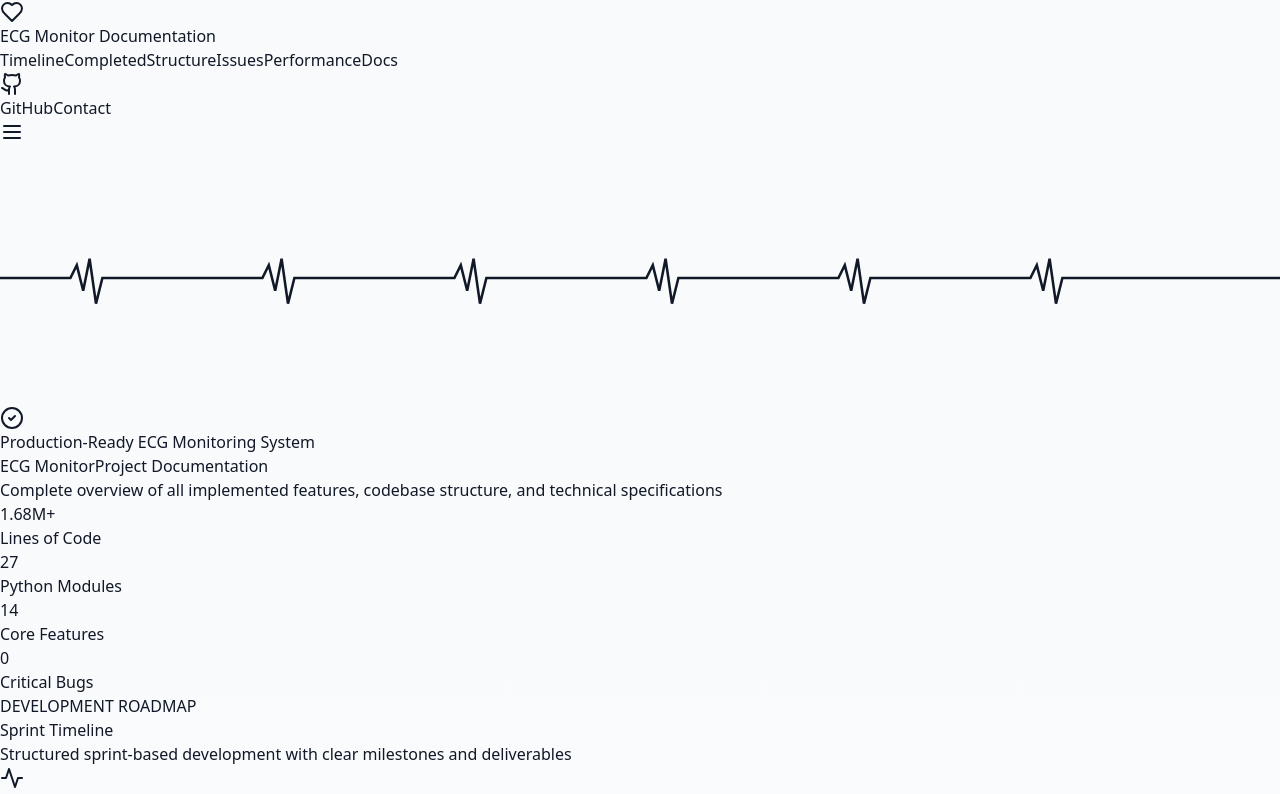
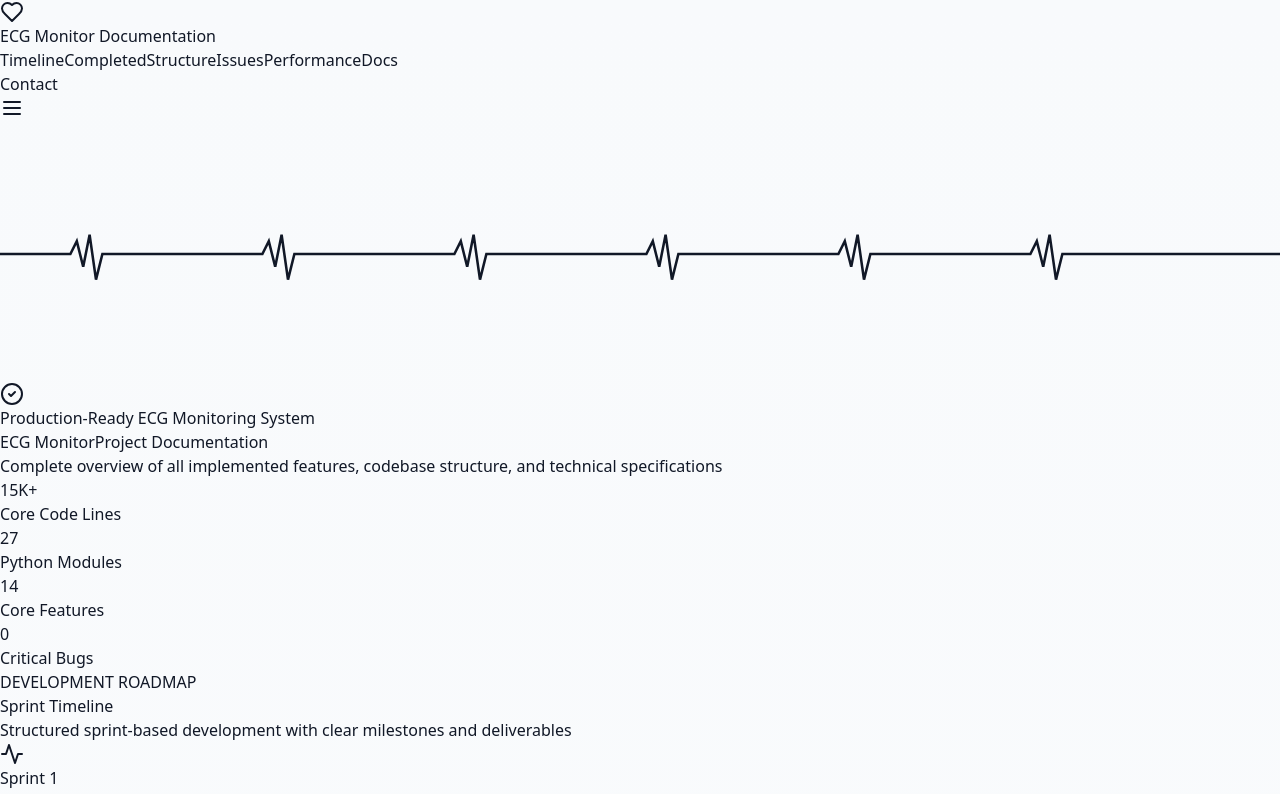
Before and after one commit to DivyansghDMK/ECGWeb, a React (Vite) app: page / in a window 1280 px wide. Shown: the top 794 px of the page. Built offline with nearby package versions, Linux system fonts and the light colour scheme.

Commit message:
Remove GitHub links and update to show 15K core lines instead of 1.68M total

```diff
--- a/src/App.tsx
+++ b/src/App.tsx
@@ -1,7 +1,7 @@
 import { useState, useEffect } from 'react';
 import {
   Activity, CheckCircle2, FileText, Shield, Database,
-  Zap, Heart, Menu, X, Github, ExternalLink, Download, Send,
+  Zap, Heart, Menu, X, ExternalLink, Download, Send,
   Code, Package, AlertCircle, TrendingUp, BarChart3, Lock, Sparkles
 } from 'lucide-react';
 import { DocumentationViewer } from './components/DocumentationViewer';
@@ -27,10 +27,6 @@ function App() {
     if (element) {
       element.scrollIntoView({ behavior: 'smooth' });
     }
-  };
-
-  const handleGithub = () => {
-    window.open('https://github.com/DivyansghDMK/modularecg', '_blank');
   };
 
   const handleContact = () => {
@@ -125,7 +121,6 @@ function App() {
               </div>
               <div className="mt-6 pt-6 border-t space-y-2 text-sm text-gray-600">
                 <p><strong>Email:</strong> <a href="mailto:divyansh.srivastava@deckmount.in" className="text-blue-600 hover:underline">divyansh.srivastava@deckmount.in</a></p>
-                <p><strong>GitHub:</strong> <a href="https://github.com/DivyansghDMK/modularecg" target="_blank" rel="noopener noreferrer" className="text-blue-600 hover:underline">github.com/DivyansghDMK/modularecg</a></p>
               </div>
             </div>
           </div>
@@ -148,9 +143,6 @@ function App() {
             <button onClick={() => scrollToSection('docs')} className="text-sm font-medium hover:text-blue-600 transition-colors">Docs</button>
           </div>
           <div className="hidden md:flex items-center space-x-2">
-            <button onClick={handleGithub} className="px-4 py-2 border border-gray-300 rounded-md hover:bg-gray-50 transition-all flex items-center">
-              <Github className="h-4 w-4 mr-2" /> GitHub
-            </button>
             <button onClick={handleContact} className="px-6 py-2 bg-blue-600 text-white rounded-md hover:bg-blue-700 transition-all">
               Contact
             </button>
@@ -201,8 +193,8 @@ function App() {
             {/* Stats Cards */}
             <div className="grid grid-cols-2 md:grid-cols-4 gap-4 max-w-4xl mx-auto mt-16">
               <div className="bg-white/10 backdrop-blur-md rounded-2xl p-6 border border-white/20 hover:bg-white/20 transition-all animate-scale-in opacity-0 stagger-1">
-                <div className="text-4xl md:text-5xl font-bold mb-2">1.68M+</div>
-                <div className="text-sm text-blue-200">Lines of Code</div>
+                <div className="text-4xl md:text-5xl font-bold mb-2">15K+</div>
+                <div className="text-sm text-blue-200">Core Code Lines</div>
               </div>
               <div className="bg-white/10 backdrop-blur-md rounded-2xl p-6 border border-white/20 hover:bg-white/20 transition-all animate-scale-in opacity-0 stagger-2">
                 <div className="text-4xl md:text-5xl font-bold mb-2">27</div>
@@ -586,8 +578,8 @@ function App() {
                   </div>
                   <div className="w-px h-12 bg-white/30"></div>
                   <div>
-                    <p className="text-3xl font-bold mb-1">1.68M+</p>
-                    <p className="text-sm text-blue-100">Lines of Code</p>
+                    <p className="text-3xl font-bold mb-1">15K+</p>
+                    <p className="text-sm text-blue-100">Core Code Lines</p>
                   </div>
                   <div className="w-px h-12 bg-white/30"></div>
                   <div>
@@ -848,11 +840,8 @@ function App() {
                   Access full technical documentation or contact the development team
                 </p>
                 <div className="flex flex-col sm:flex-row items-center justify-center gap-4">
-                  <button onClick={handleGithub} className="px-10 py-4 bg-white text-blue-600 rounded-xl hover:bg-blue-50 transition-all transform hover:scale-105 font-semibold flex items-center shadow-lg">
-                    <Github className="h-5 w-5 mr-2" /> View on GitHub
-                  </button>
-                  <button onClick={handleContact} className="px-10 py-4 bg-white/20 border-2 border-white text-white rounded-xl hover:bg-white/30 transition-all transform hover:scale-105 font-semibold flex items-center backdrop-blur-sm">
-                    <Send className="h-5 w-5 mr-2" /> Contact Team
+                  <button onClick={handleContact} className="px-10 py-4 bg-white text-blue-600 rounded-xl hover:bg-blue-50 transition-all transform hover:scale-105 font-semibold flex items-center shadow-lg">
+                    <Send className="h-5 w-5 mr-2" /> Contact Development Team
                   </button>
                 </div>
               </div>
@@ -871,7 +860,7 @@ function App() {
                 <span className="font-bold text-xl">ECG Monitor</span>
               </div>
               <p className="text-gray-400 text-sm">
-                Professional ECG monitoring solution with 1.68M+ lines of production-ready code
+                Professional ECG monitoring solution with 15K+ lines of core production code
               </p>
             </div>
             <div>
@@ -898,15 +887,12 @@ function App() {
               <li><button onClick={() => openDocumentation('performance')} className="hover:text-white transition-colors flex items-center">
                 Performance <ExternalLink className="h-3 w-3 ml-1" />
               </button></li>
-              <li><button onClick={handleGithub} className="hover:text-white transition-colors flex items-center">
-                GitHub <ExternalLink className="h-3 w-3 ml-1" />
-              </button></li>
             </ul>
           </div>
           </div>
           <div className="pt-8 border-t border-gray-800 text-center text-sm text-gray-500">
             <p>© 2025 ECG Monitor Application • Updated: November 5, 2025</p>
-            <p className="mt-2">1,681,834 lines • 27 modules • 0 critical bugs</p>
+            <p className="mt-2">15K+ core lines • 27 modules • 0 critical bugs</p>
           </div>
         </div>
       </footer>
```
